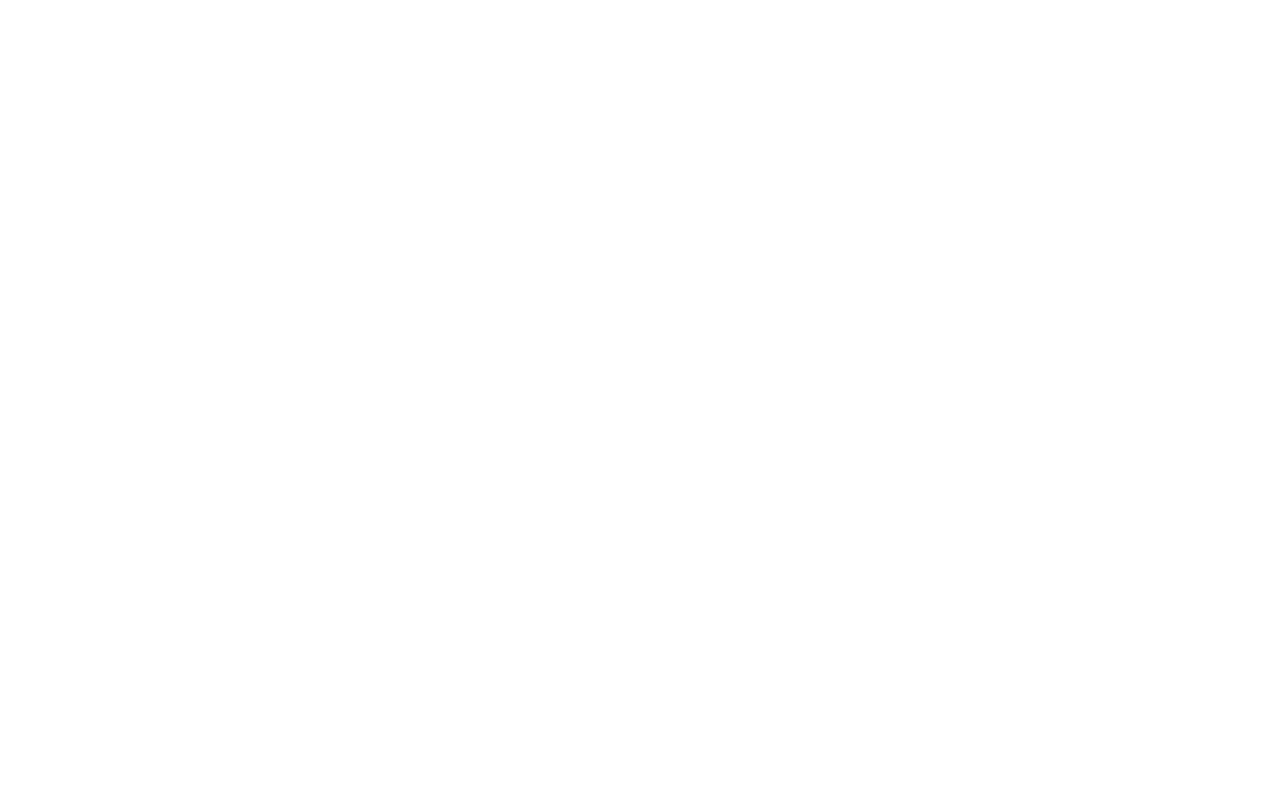
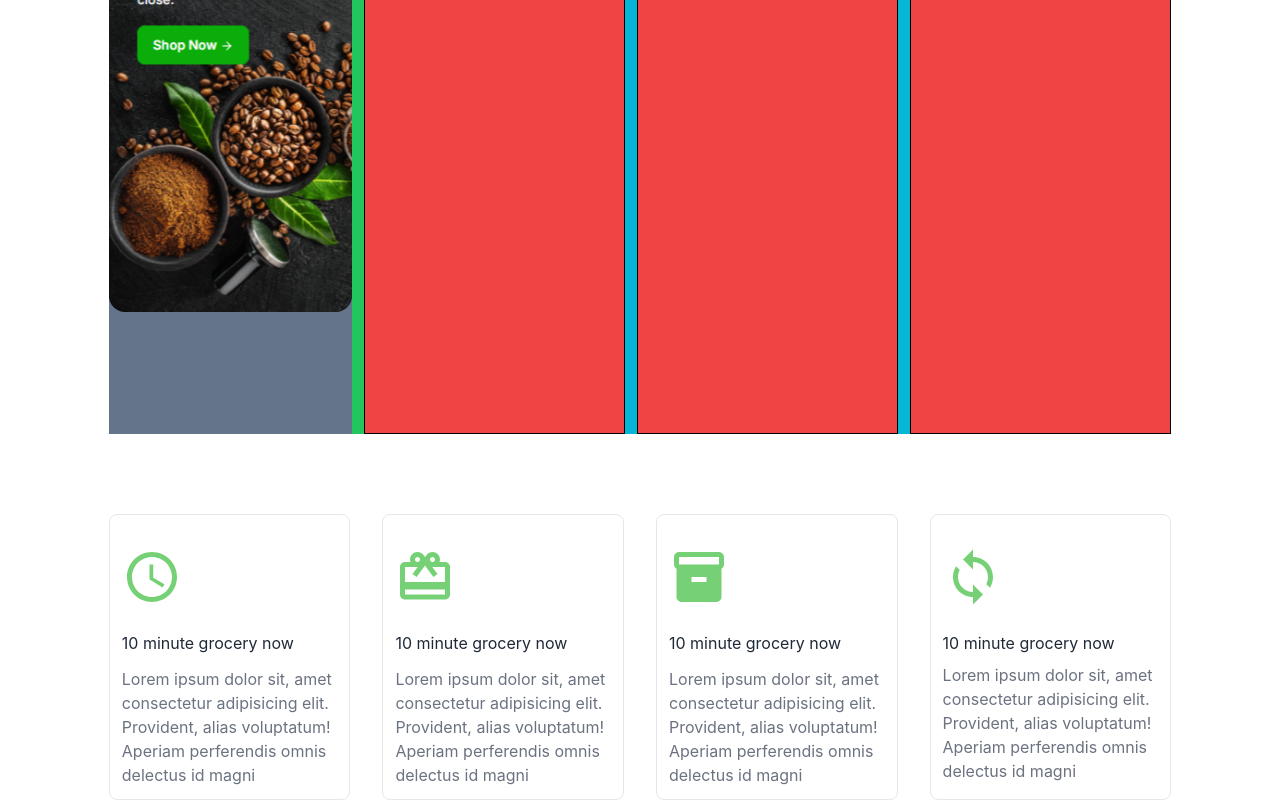
Before and after one commit to AmansinghFullStackDev/Fresh-Cart-UI, a React (Create React App) app: page / in a window 1280 px wide. Shown: the part 2824-3624 px from the top of the page. Before the commit the page ends 2671 px from the top, so only its background shows below. Built offline with nearby package versions, Linux system fonts and the light colour scheme.

Commit message:
On Daily Best Sells

```diff
--- a/src/App.js
+++ b/src/App.js
@@ -47,11 +47,11 @@
       <div className='h-auto w-[83%] text-black text-lg lg:text-2xl font-semibold mt-24 mx-auto'>
         <p>Daily Best Sells</p>
       </div>
-      {/*
-       <SellingProducts />
+
+      <SellingProducts />
 
 
-      <Info /> */}
+      <Info />
       {/*
       <div className='bg-green-500 h-80 mt-5'>
         <p>dwbvgfqewjbgoewgvwebg</p>
--- a/src/Components/Info/Info.jsx
+++ b/src/Components/Info/Info.jsx
@@ -6,39 +6,39 @@
 
 const Info = () => {
     return (
-        <main className='bg-red-300 grid grid-cols-4 h-[50vh] w-[83%] ml-28 p-3 gap-8 mt-20 '>
-            <div className='border border-gray-400'>
-                <div className='h-20px w-20px  mt-5'>
-                    <ScheduleIcon className='text-[#76d176]' />
+        <main className='grid grid-cols-2 lg:grid-cols-4 h-auto w-[83%] mx-auto  gap-8 mt-20 '>
+            <div className='border p-3 rounded-lg'>
+                <div className='h-auto w-auto mt-5'>
+                    <ScheduleIcon className='text-[#76d176]' sx={{ fontSize: 60 }} />
                 </div>
                 <div className='pt-6'>
                     <h1 className='text-gray-800'>10 minute grocery now</h1>
                     <p className='text-gray-500 pt-3'>Lorem ipsum dolor sit, amet consectetur adipisicing elit. Provident, alias voluptatum! Aperiam perferendis omnis delectus id magni</p>
                 </div>
             </div>
-            <div className='border border-gray-400'>
-                <div className='h-20px w-20px  mt-5'>
-                    <RedeemIcon className='text-[#76d176]' />
+            <div className='border p-3 rounded-lg'>
+                <div className='h-auto w-auto mt-5'>
+                    <RedeemIcon className='text-[#76d176]' sx={{ fontSize: 60 }} />
                 </div>
                 <div className='pt-6'>
                     <h1 className='text-gray-800'>10 minute grocery now</h1>
                     <p className='text-gray-500 pt-3'>Lorem ipsum dolor sit, amet consectetur adipisicing elit. Provident, alias voluptatum! Aperiam perferendis omnis delectus id magni</p>
                 </div>
             </div>
-            <div className='border border-gray-400'>
-                <div className='h-20px w-20px  mt-5'>
-                    <InventoryIcon className='text-[#76d176]' />
+            <div className='border p-3 rounded-lg'>
+                <div className='h-auto w-auto mt-5'>
+                    <InventoryIcon className='text-[#76d176]' sx={{ fontSize: 60 }} />
                 </div>
                 <div className='pt-6'>
                     <h1 className='text-gray-800'>10 minute grocery now</h1>
                     <p className='text-gray-500 pt-3'>Lorem ipsum dolor sit, amet consectetur adipisicing elit. Provident, alias voluptatum! Aperiam perferendis omnis delectus id magni</p>
                 </div>
             </div>
-            <div className='border border-gray-400'>
-                <div className='h-20 w-20 bg-red-700  mt-2'>
-                    <SyncIcon className='text-[#76d176]' />
+            <div className='border p-3 rounded-lg'>
+                <div className='h-auto w-auto mt-5'>
+                    <SyncIcon className='text-[#76d176]' sx={{ fontSize: 60 }} />
                 </div>
-                <div className='pt-4'>
+                <div className='pt-6'>
                     <h1 className='text-gray-800'>10 minute grocery now</h1>
                     <p className='text-gray-500 pt-2'>Lorem ipsum dolor sit, amet consectetur adipisicing elit. Provident, alias voluptatum! Aperiam perferendis omnis delectus id magni</p>
                 </div>
--- a/src/Components/SellingProduct/SellingProducts.jsx
+++ b/src/Components/SellingProduct/SellingProducts.jsx
@@ -7,84 +7,20 @@
 
 const SellingProducts = () => {
 	return (
-		<main className='h-[520px] w-[83%] mx-auto pt-3 flex gap-5 bg-green-500'>
+		<main className='h-[555px] w-[83%] mx-auto mt-8 flex gap-3 bg-green-500'>
 
-			<div className='h-[437px] bg-yellow-800 rounded-2xl overflow-hidden'>
+			<div className=' bg-slate-500 w-[250px] h-auto  overflow-hidden'>
 				<img src={Sell} alt="Sell"
-					className='object-contain h-full'
+					className='w-full rounded-2xl'
 				/>
 			</div>
-			<section className='w-[78%] grid grid-cols-3 gap-3'>
-				{BestSellingProducts.map((item) => (
-					<div className='h-full w-full border border-gray-200 rounded-lg'>
 
-						{/* Image Section */}
-						<div className='pt-10 pl-16'>
-							<img src={item.image} alt={item.title}
-								className='object-contain w-36 h-36'
-							/>
-						</div>
-
-						{/* Details Section */}
-						<div className='pl-6 mt-10'>
-							<span className='text-sm text-gray-300'>{item.description}</span>
-							<h1 className='text-base text-black font-semibold'>{item.title}</h1>
-						</div>
-
-
-						<div className='h-[6vh] flex justify-between'>
-							{/* Price Section */}
-							<div className='w-[30%] h-[15%] ml-6 mt-3 flex items-center justify-between'>
-								<div className='font-semibold text-base'>
-									<span className='text-base text-black '>{item.price}</span>
-									<span className='text-base text-gray-500 line-through'>{item.oldprice}</span>
-								</div>
-							</div>
-
-							{/* Rating Section */}
-							<div className='w-[70%] h-[15%] mt-3 pl-10 flex items-center gap-1'>
-								<div className='flex'>
-									{[1, 1, 1, 1].map((item) => (
-										<StarIcon className='text-yellow-400' style={{ fontSize: '18' }} />
-									))}
-									<StarHalfIcon className='text-yellow-400' style={{ fontSize: '18' }} />
-								</div>
-								<span className='text-xs text-gray-800'>4.3</span>
-							</div>
-						</div>
-
-						{/* Button Section */}
-						<div className='text-white rounded-xl mr-3 text-center w-[86%] h-12 ml-5 pt-2 font-bold text-lg' style={{ backgroundColor: '#0aad0a' }}>
-							<h1><AddIcon /> Add</h1>
-						</div>
-
-						{/* Days Section */}
-						<div className='h-[25vh] w-[86%] ml-5'>
-							<div className='h-1/2 w-full flex justify-around grid grid-cols-3 p-3 text-center'>
-								<div className='border border-gray-400 h-14 w-14 rounded-lg'>
-									<h1 className='text-gray-800'>135</h1>
-									<h3 className='text-gray-500'>Days</h3>
-								</div>
-								<div className='border border-gray-400 h-14 w-14 rounded-lg'>
-									<h1 className='text-gray-800'>13</h1>
-									<h3 className='text-gray-500'>Hours</h3></div>
-								<div className='border border-gray-400 h-14 w-14 rounded-lg'>
-									<h1 className='text-gray-800'>31 </h1>
-									<h3 className='text-gray-500'>Mins</h3>
-								</div>
-							</div>
-							<div className='h-1/2 w-full p-1'>
-								<div className='border border-gray-400 h-14 w-14 text-center ml-20 rounded-lg'>
-									<h1 className='text-gray-800'>51 </h1>
-									<h3 className='text-gray-500'>Mins</h3>
-								</div>
-							</div>
-							<></>
-						</div>
-
-					</div>
+			<section className='w-[78%] grid md:grid-cols-2 xl:grid-cols-3 gap-3 mx-auto bg-cyan-500'>
+				{BestSellingProducts.map(() => (
+					<p className='border border-black bg-red-500'>dvdauwyvgqeyugewv</p>
 				))}
 			</section>
+
 		</main>
 	)
 }
```
